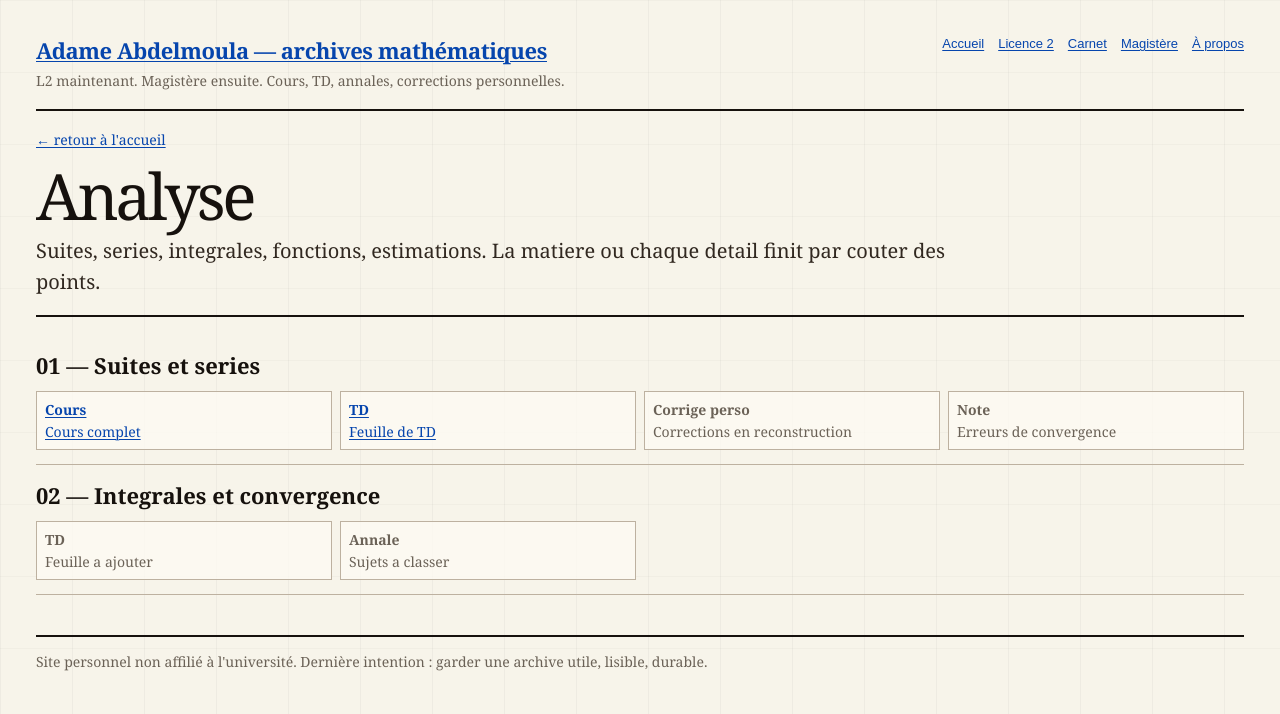
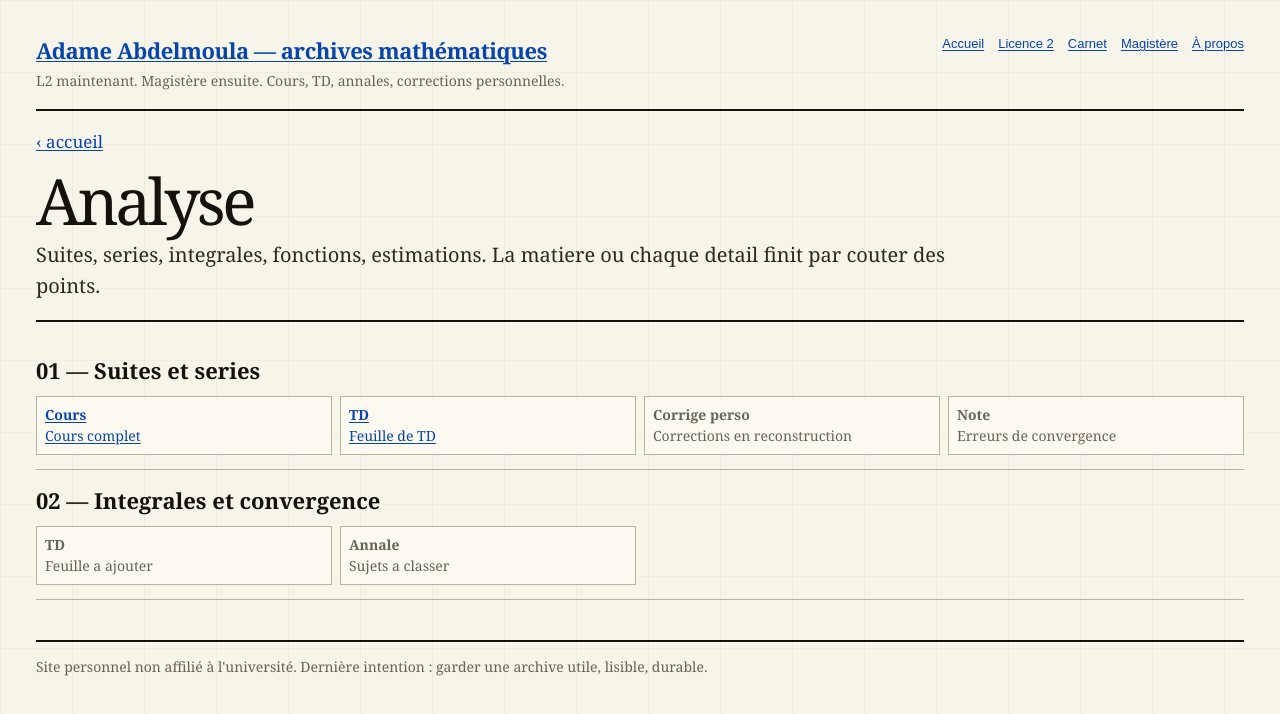
Before and after one commit to Grimm02938/l2-maths, an Astro site: page /l2/analyse in a window 1280 px wide. Built offline with nearby package versions, Linux system fonts and the light colour scheme; Astro itself is replaced by a stand-in of ours.

Commit message:
Make subject back link more discreet

```diff
--- a/src/pages/l2/[slug].astro
+++ b/src/pages/l2/[slug].astro
@@ -13,7 +13,7 @@ const { subject } = Astro.props;
 ---
 <Base title={`${subject.title} — Archives mathématiques`} description={subject.description}>
   <main class="subject-main">
-    <p class="subject-back small"><a href="/">← retour à l'accueil</a></p>
+    <p class="subject-back"><a href="/">‹ accueil</a></p>
 
     <header class="subject-header">
       <h1>{subject.title}</h1>
```
